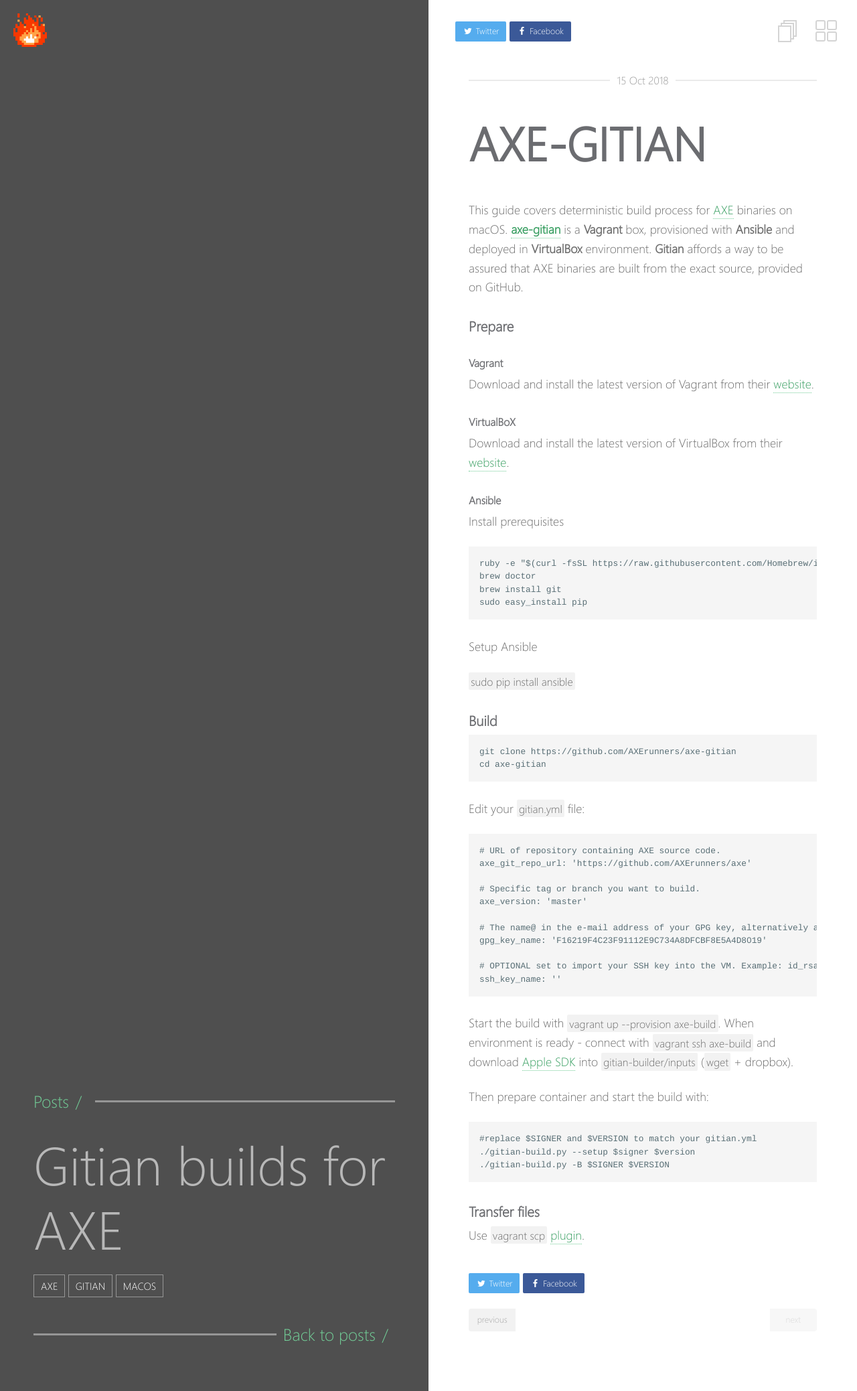
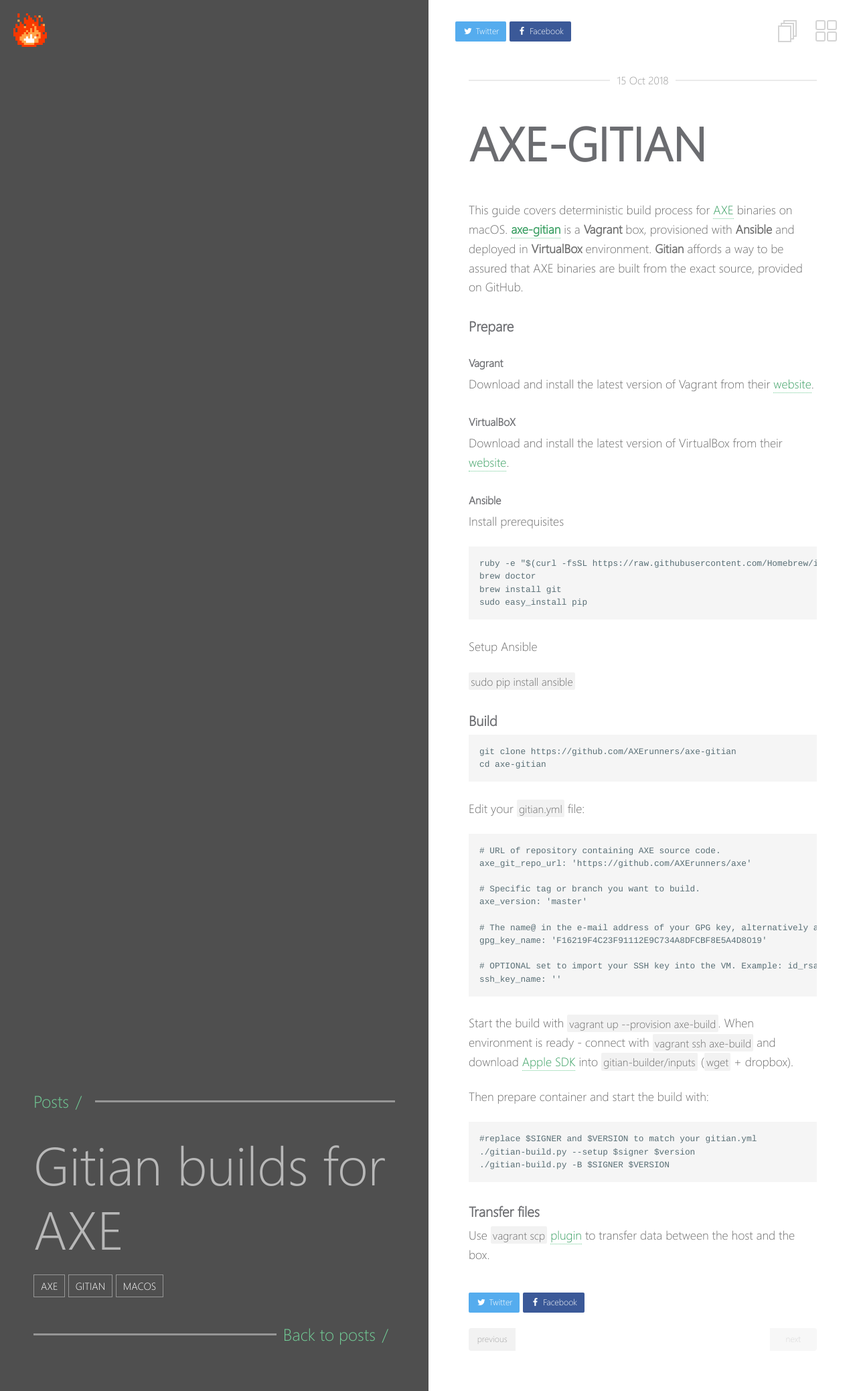
Before and after one commit to charlesrocket/charlesrocket.github.io, a Jekyll site: the page built from _posts/2018-10-15-axe-gitian.md, in a window 1280 px wide. Shown: the whole page at 67% size. Built offline with Jekyll 4.4.1, drawn with Linux system fonts in a browser that asks for light colours.

Commit message:
edit vagrant scp section

````diff
--- a/_posts/2018-10-15-axe-gitian.md
+++ b/_posts/2018-10-15-axe-gitian.md
@@ -61,4 +61,4 @@ Then prepare container and start the build with:
 ```
 ### Transfer files
 
-Use `vagrant scp` [plugin](https://github.com/AXErunners/axe-gitian#copying-files).
+Use `vagrant scp` [plugin](https://github.com/AXErunners/axe-gitian#copying-files) to transfer data between the host and the box.
````
